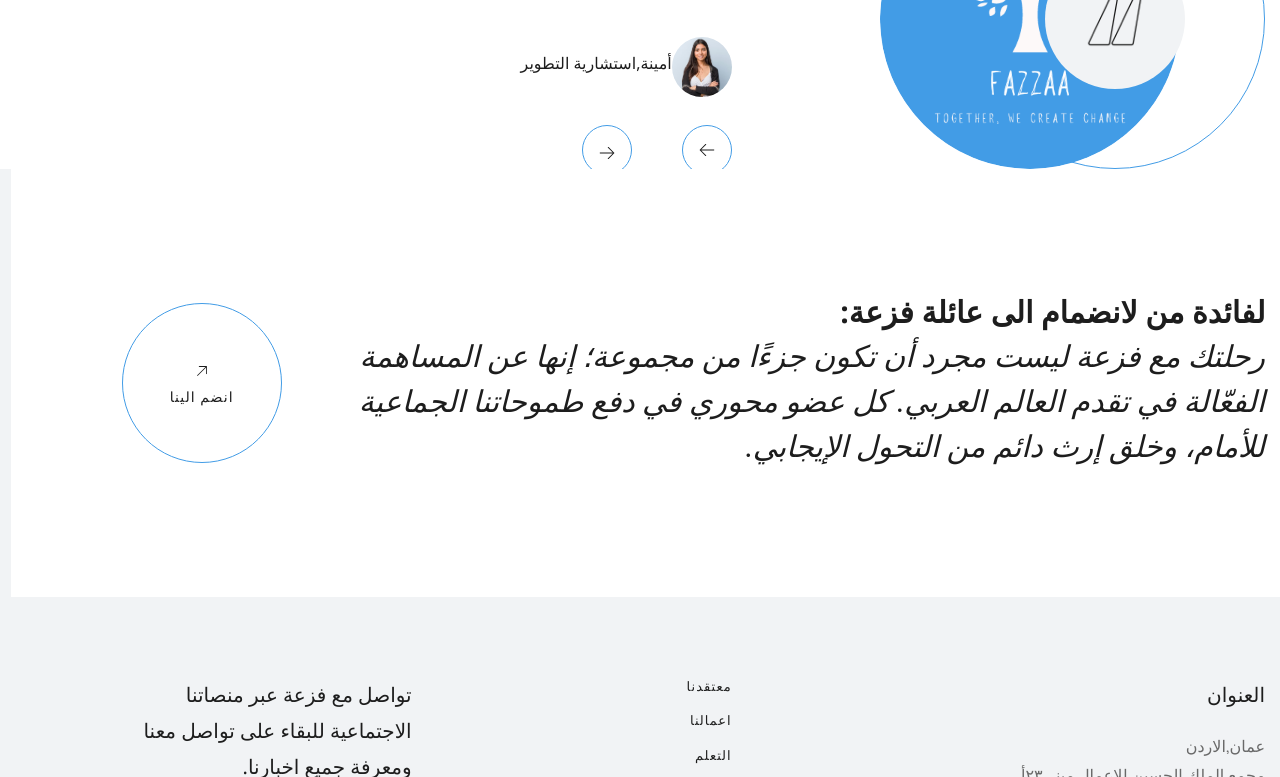
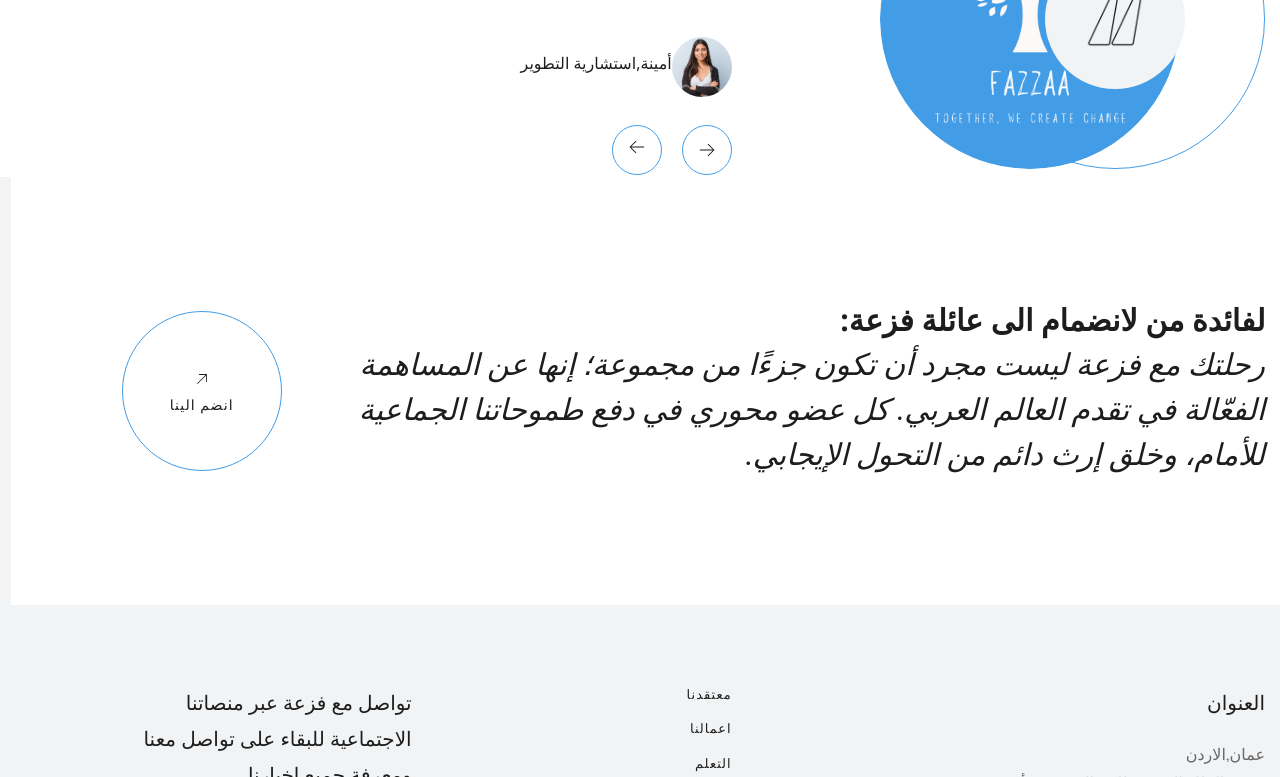
Before and after one commit to Propychain/Fazzaa-FE, a plain HTML site: page index-ar.html in a window 1280 px wide. Shown: the part 3474-4251 px from the top of the page. Drawn offline with nearby package versions, Linux system fonts and the light colour scheme.

Commit message:
fix arrow testmonials

```diff
--- a/index-ar.html
+++ b/index-ar.html
@@ -623,9 +623,9 @@
                             </div>
                         </div>
                         <div class="d-flex">
-                            <div class="swiper-controls testim-controls arrow-out d-flex mr-auto">
+                            <div class="swiper-controls testim-controls arrow-out d-flex mr-auto" style="height: 30px;">
                                 <div class="swiper-button-prev">
-                                    <span class="right">
+                                    <span class="left">
                                         <svg width="20" class="mb-5"  height="20" viewBox="0 0 20 20" fill="none"
                                             xmlns="http://www.w3.org/2000/svg">
                                             <path
@@ -634,8 +634,8 @@
                                         </svg>
                                     </span>
                                 </div>
-                                <div class="swiper-button-next mr-50">
-                                    <span class="left">
+                                <div class="swiper-button-next mr-20">
+                                    <span class="right">
                                         <svg width="20"  class="mb-10" height="20" viewBox="0 0 20 20" fill="none"
                                             xmlns="http://www.w3.org/2000/svg">
                                             <path
```
Also changed, not shown: index.html (+4 -4 lines).
